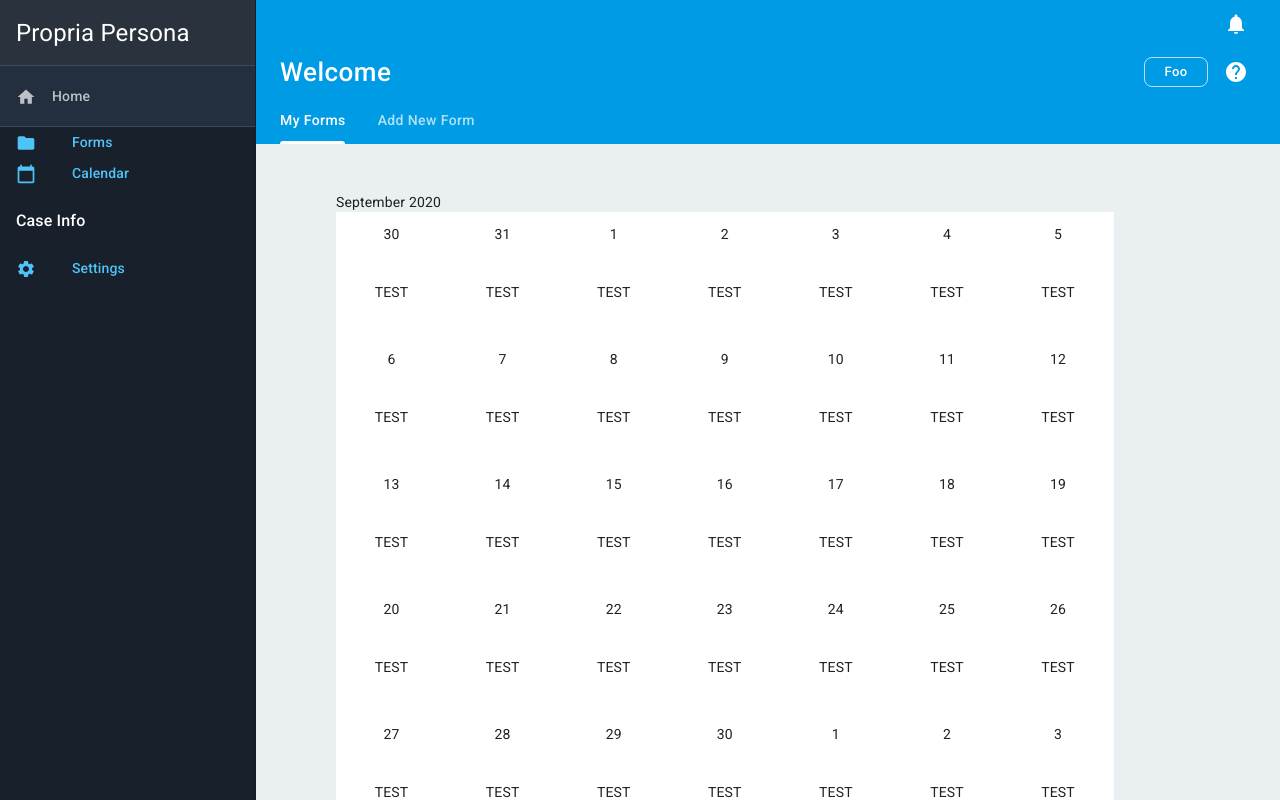
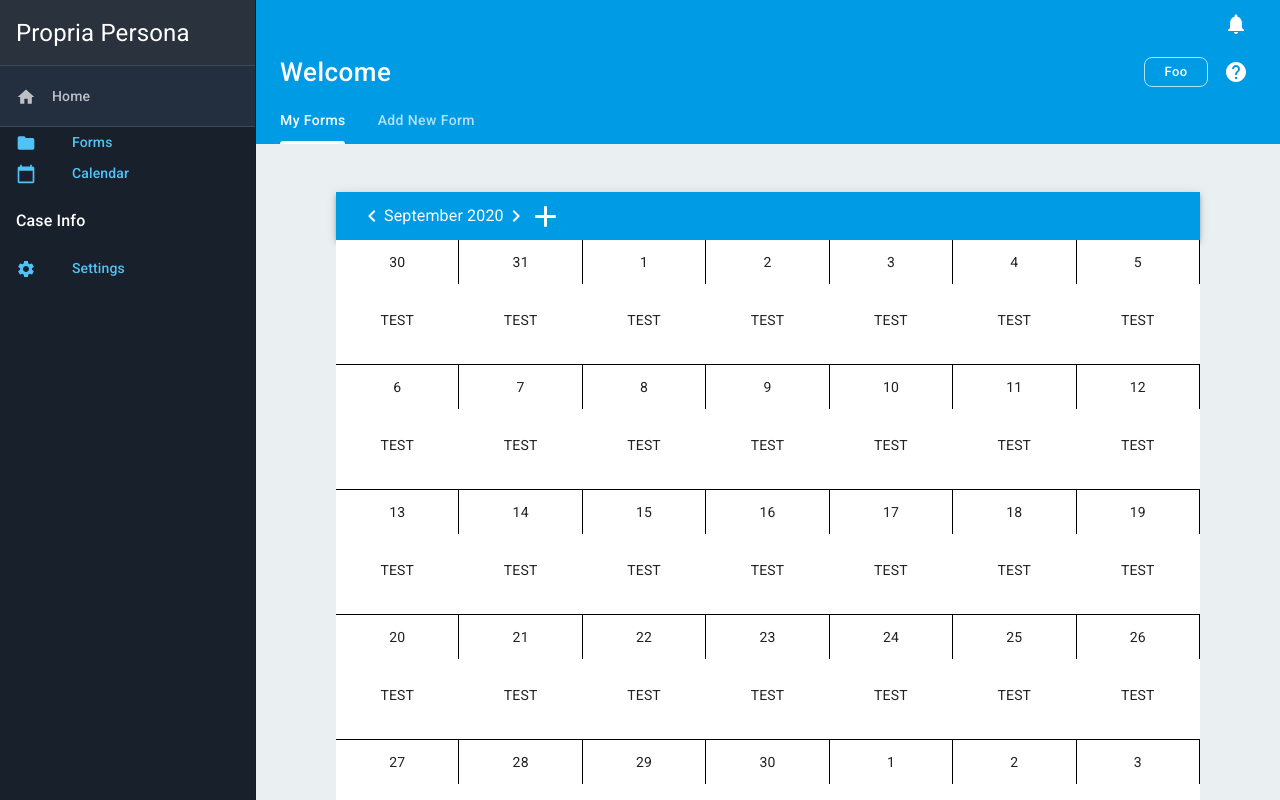
Before and after one commit to propriapersona/propriapersona-fe, a React (Create React App) app: page /1/dashboard in a window 1280 px wide. Shown: the top 800 px of the page. Built offline with nearby package versions, Linux system fonts and the light colour scheme; no server answers; sample sign-in values are in the browser's storage.

Commit message:
Improved calendar styling and added prev/next month toggle.

```diff
--- a/src/components/calendar/Calendar.js
+++ b/src/components/calendar/Calendar.js
@@ -4,24 +4,34 @@ import moment from "moment";
 import buildCalendar from "./build.js";
 import { withStyles } from "@material-ui/core/styles";
 import Paper from "@material-ui/core/Paper";
+import AppBar from "@material-ui/core/AppBar";
+import Toolbar from "@material-ui/core/Toolbar";
+import ChevronLeftIcon from "@material-ui/icons/ChevronLeft";
+import ChevronRightIcon from "@material-ui/icons/ChevronRight";
+import AddIcon from "@material-ui/icons/Add";
+import Typography from "@material-ui/core/Typography";
 import Day from "./Day.js";
 
 const styles = (theme) => ({
   week: {
     backgroundColor: "white",
-    width: "90%",
+    width: "100%",
     height: "125px",
     lineHeight: "44px",
     textAlign: "center",
     textTransform: "uppercase",
     display: "flex",
     fontWeight: "400",
+    borderBottom: "1px solid black",
   },
   container: {
     width: "90%",
     height: "90vh",
     margin: "auto",
   },
+  // add: {
+  //   flexGrow: 1,
+  // },
 });
 
 const Calendar = (props) => {
@@ -60,14 +70,27 @@ const Calendar = (props) => {
     return value.format("YYYY");
   }
 
+  function prevMonth() {
+    return value.clone().subtract(1, "month");
+  }
+
+  function nextMonth() {
+    return value.clone().add(1, "month");
+  }
+
   return (
     <>
       <div className={classes.container}>
-        <div>
-          <div>
-            {currMonthName()} {currYear()}
-          </div>
-        </div>
+        <AppBar component="div" position="static">
+          <Toolbar>
+            <ChevronLeftIcon onClick={() => setValue(prevMonth())} />
+            <Typography>
+              {currMonthName()} {currYear()}
+            </Typography>
+            <ChevronRightIcon onClick={() => setValue(nextMonth())} />
+            <AddIcon fontSize="large" />
+          </Toolbar>
+        </AppBar>
         {calendar.map((week) => {
           return (
             <div className={classes.week}>
--- a/src/components/calendar/Day.js
+++ b/src/components/calendar/Day.js
@@ -13,6 +13,7 @@ const styles = (theme) => ({
     // boxSizing: "border-box",
     // zIndex: "1",
     textAlign: "center",
+    borderRight: "1px solid black",
   },
 });
 
```
